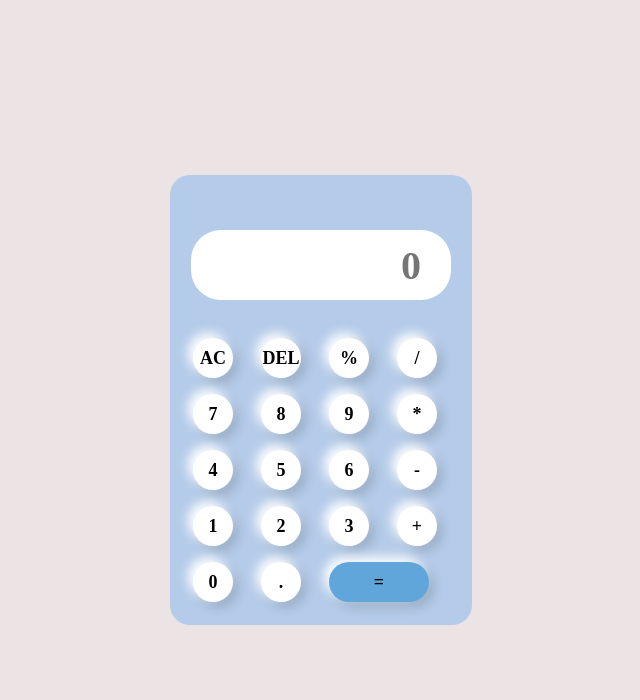
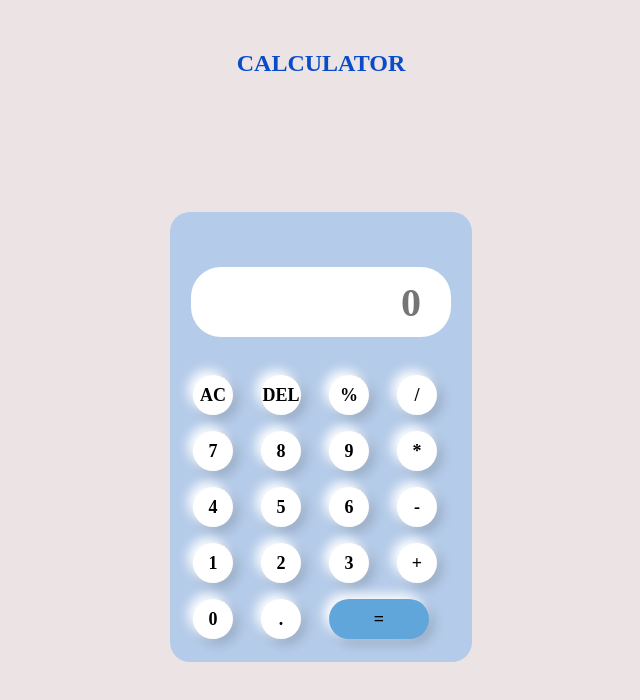
Before and after one commit to Aswathysajith/calculator, a plain HTML site: page index.html in a window 1280 px wide. Shown: the whole page, without its empty margins (319-959 px from the left). Drawn offline with Linux system fonts and the light colour scheme.

Commit message:
Add files via upload

```diff
--- a/index.html
+++ b/index.html
@@ -7,13 +7,15 @@
     <title>Calculator</title>
     <link rel="stylesheet" href="style.css">
 </head>
+
 <body>
     <section>
+        <h1>CALCULATOR</h1>
         <div class="container">
             <div class="calculator">
                 <input type="text" placeholder=" 0" id="output-screen">
-                <button onclick="Clear()" id="cl">AC</button>
-                <button onclick="del('')"> DEL</button>
+                <button onclick="Clearscreen()">AC</button>
+                <button onclick="del()"> DEL</button>
                 <button onclick="display('%')">%</button>
                 <button onclick="display('/')">/</button>
                 <button onclick="display('7')">7</button>
@@ -38,6 +40,7 @@
 
 
 
+
     </section>
 </body>
 </html>
--- a/main.js
+++ b/main.js
@@ -2,9 +2,9 @@
   function display(num){
     outputScreen.value += num;
  }
- function Clear()
+ function Clearscreen()
       {
-         outputScreen.value = "";
+         outputScreen.value = " ";
 
         }
         function del(){
@@ -16,16 +16,10 @@
      }
      catch(err)
      {
-      //   alert("Error");
-        outputScreen.value = "Error";
+
+
+        outputScreen.value ="Error";
 
      }
-//      function Clear()
-//       {
-//          outputScreen.value = "";
 
-//         }
-//         function del(){
-//             outputScreen.value = outputScreen.value.slice(0, -1);
-//          }
         }
--- a/style.css
+++ b/style.css
@@ -6,13 +6,21 @@
     font-family: 'Times New Roman', Times, serif;
     outline: none;
 
+
 }
+
 .container{
-    height: 100vh;
+    height: 90vh;
     width: 100%;
     display: flex;
     justify-content: center;
     align-items: center;
+    position: fixed;
+}
+h1{
+    text-align: center;
+   padding-top: 50px;
+   color: rgb(9, 76, 201);
 }
 .calculator{
     background-color: rgb(180, 203, 233);
```
